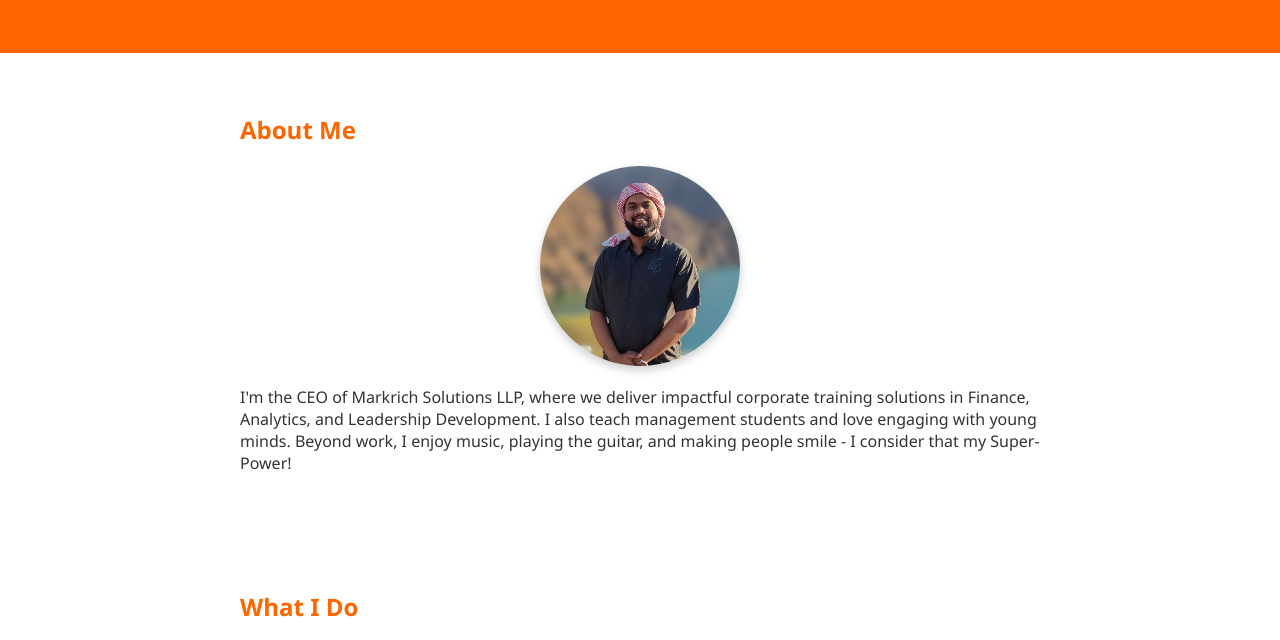
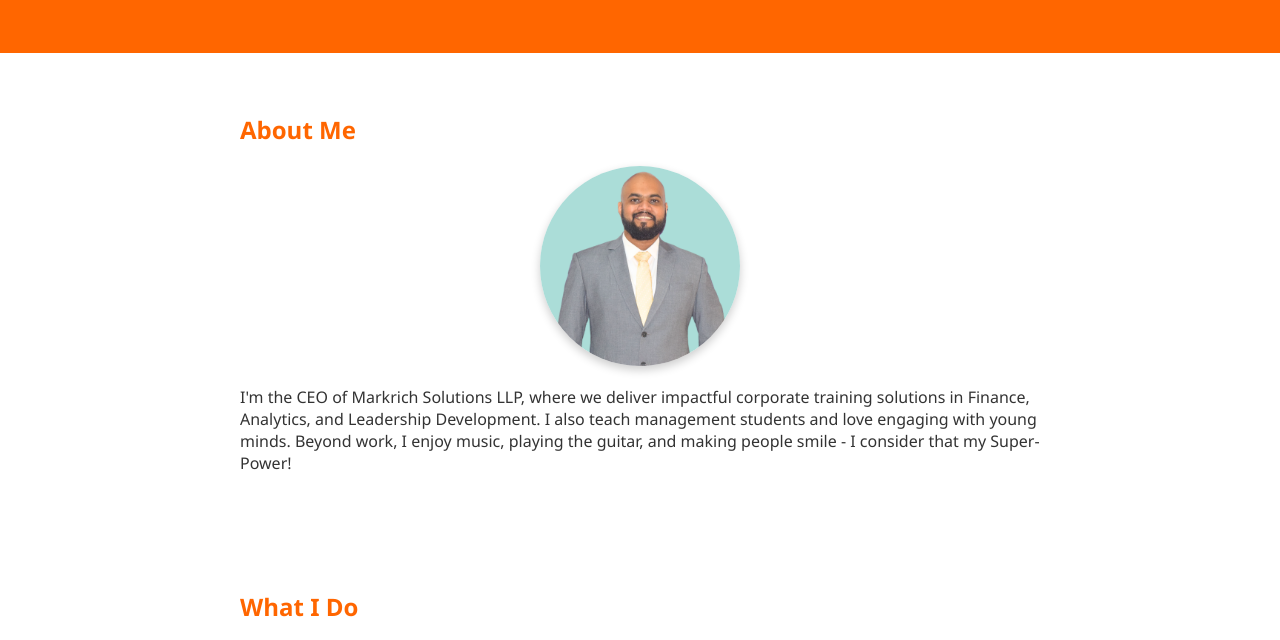
Before and after one commit to markmenezes22/mywebsite, a plain HTML site: page index.html in a window 1280 px wide. Shown: the part 151-791 px from the top of the page. Drawn offline with Linux system fonts and the light colour scheme.

Commit message:
Add files via upload

```diff
--- a/index.html
+++ b/index.html
@@ -14,7 +14,7 @@
 
     <section id="about">
         <h2>About Me</h2>
-        <img src="me.jpg" alt="My Photo" class="profile-photo">
+        <img src="me.png" alt="My Photo" class="profile-photo">
         <p>
             I'm the CEO of Markrich Solutions LLP, where we deliver impactful corporate training solutions in Finance, Analytics, and Leadership Development.            I also teach management students and love engaging with young minds.
             Beyond work, I enjoy music, playing the guitar, and making people smile - I consider that my Super-Power!
```
